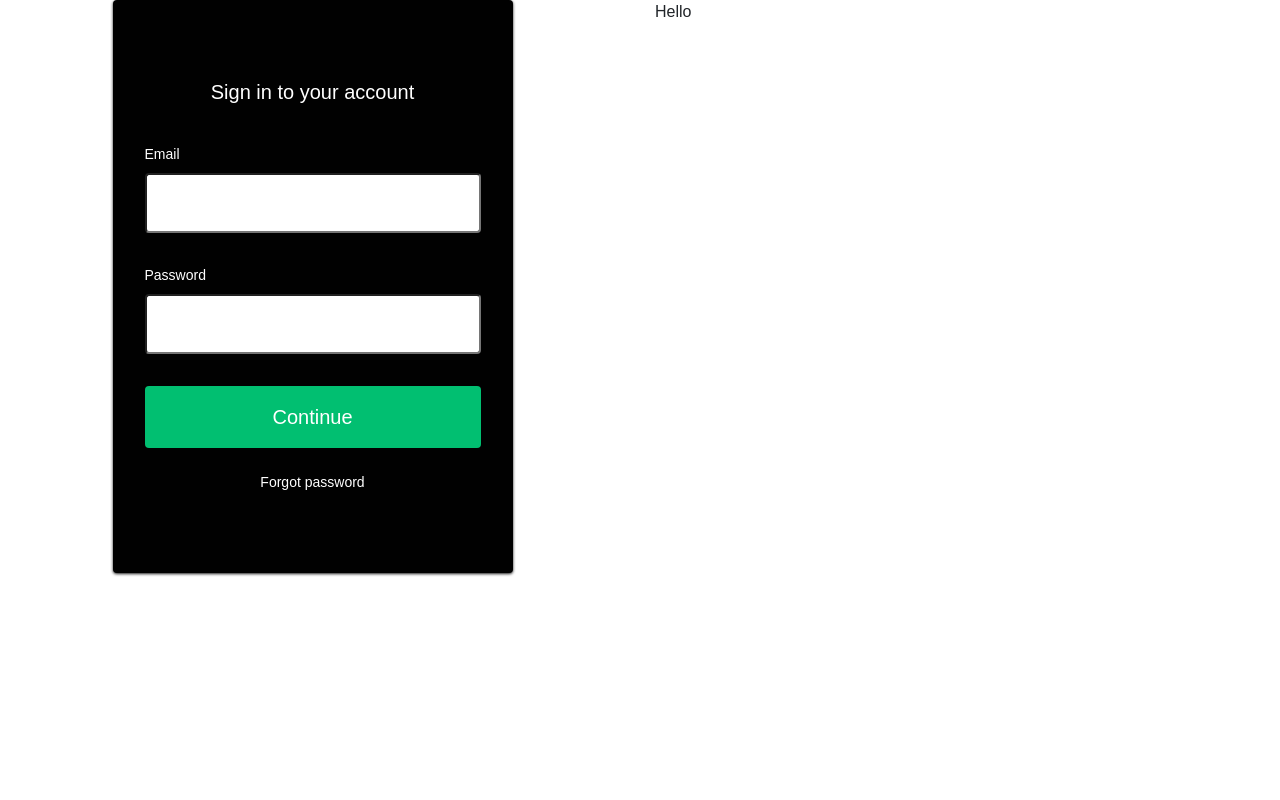
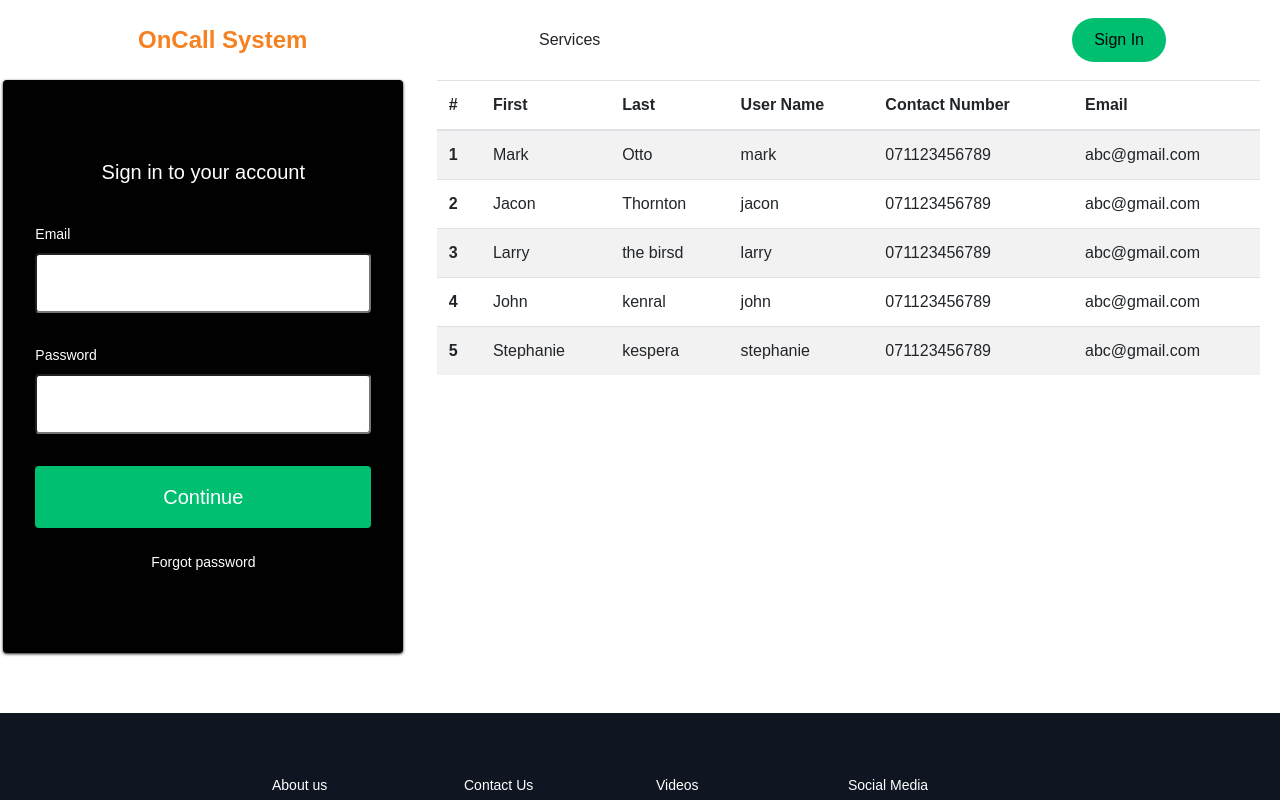
Before and after one commit to DilanMDA/OnCall-System-client, a React (Create React App) app: page /user in a window 1280 px wide. Shown: the top 800 px of the page. Built offline with nearby package versions, Linux system fonts and the light colour scheme; the HTML template or start-up script is replaced by a standard one; a web font is replaced by a local one.

Commit message:
user table fixed

```diff
--- a/src/App.js
+++ b/src/App.js
@@ -12,8 +12,8 @@ function App() {
       <Switch>
         <Route path='/' component={DefaultLayout(Home)} exact />
         <Route path='/signin' component={SigninPage} exact />
-        {/* <Route path='/user' component={DefaultLayout(UserPage)} exact /> */}
-        <Route path='/user' component={(UserPage)} exact />
+        <Route path='/user' component={DefaultLayout(UserPage)} exact />
+        {/* <Route path='/user' component={(UserPage)} exact /> */}
 
         <Route path='/about' component={DefaultLayout(AboutUs)} exact />
       </Switch>
--- /dev/null
+++ b/src/DummyData/userData.json
@@ -0,0 +1,55 @@
+{
+    "userData": {
+      "data": [
+        {
+          "firstName": "Mark",
+          "lastName": "Otto",
+          "userName":"mark",
+          "contactNumber":"071123456789",
+          "email":"abc@gmail.com",
+          "password":"abc123",
+          "ConfirmPassword":"abc123"
+        },
+        {
+            "firstName": "Jacon",
+            "lastName": "Thornton",
+            "userName":"jacon",
+            "contactNumber":"071123456789",
+            "email":"abc@gmail.com",
+            "password":"abc123",
+            "ConfirmPassword":"abc123"
+
+          },
+          {
+            "firstName": "Larry",
+            "lastName": "the birsd",
+            "userName":"larry",
+            "contactNumber":"071123456789",
+            "email":"abc@gmail.com",
+            "password":"abc123",
+            "ConfirmPassword":"abc123"
+
+          },
+          {
+            "firstName": "John",
+            "lastName": "kenral",
+            "userName":"john",
+            "contactNumber":"071123456789",
+            "email":"abc@gmail.com",
+            "password":"abc123",
+            "ConfirmPassword":"abc123"
+
+          },
+          {
+            "firstName": "Stephanie",
+            "lastName": "kespera",
+            "userName":"stephanie",
+            "contactNumber":"071123456789",
+            "email":"abc@gmail.com",
+            "password":"abc123",
+            "ConfirmPassword":"abc123"
+
+          }
+      ]
+    }
+  }
--- /dev/null
+++ b/src/components/UserTable/UserTable.jsx
@@ -0,0 +1,39 @@
+import React, { Component } from "react";
+import userData from "../../DummyData/userData.json";
+
+export class UserTable extends Component {
+  render() {
+    return (
+      <div style={{ paddingRight: 20 }}>
+        <table className="table table-striped">
+          <thead>
+            <tr>
+              <th scope="col">#</th>
+              <th scope="col">First</th>
+              <th scope="col">Last</th>
+              <th scope="col">User Name</th>
+              <th scope="col">Contact Number</th>
+              <th scope="col">Email</th>
+            </tr>
+          </thead>
+          <tbody>
+            {userData.userData.data.map((user, i) => {
+              return (
+                <tr>
+                  <th scope="row">{i + 1}</th>
+                  <td>{user.firstName}</td>
+                  <td>{user.lastName}</td>
+                  <td>{user.userName}</td>
+                  <td>{user.contactNumber}</td>
+                  <td>{user.email}</td>
+                </tr>
+              );
+            })}
+          </tbody>
+        </table>
+      </div>
+    );
+  }
+}
+
+export default UserTable;
--- a/src/modules/User/User.jsx
+++ b/src/modules/User/User.jsx
@@ -1,6 +1,7 @@
 // Home page
 
 import React, { useState } from "react";
+import UserTable from "../../components/UserTable/UserTable";
 import SignIn from "../../Signin";
 
 const User = () => {
@@ -11,11 +12,13 @@ const User = () => {
   };
 
   return (
-    <div className="row">
-      <div className="col-6 col-sm-6 col-md-6 col-lg-6 col-xl-6">
+    <div className="row" style={{ paddingTop: 80, paddingBottom: 60 }}>
+      <div className="col-4 col-sm-4 col-md-4 col-lg-4 col-xl-4">
         <SignIn />
       </div>
-      <div className="col-6 col-sm-6 col-md-6 col-lg-6 col-xl-6">Hello</div>
+      <div className="col-8 col-sm-8 col-md-8 col-lg-8 col-xl-8">
+        <UserTable />
+      </div>
     </div>
   );
 };
```
Also changed, not shown: 1 other file (tests, documents, lock files or other folders).
